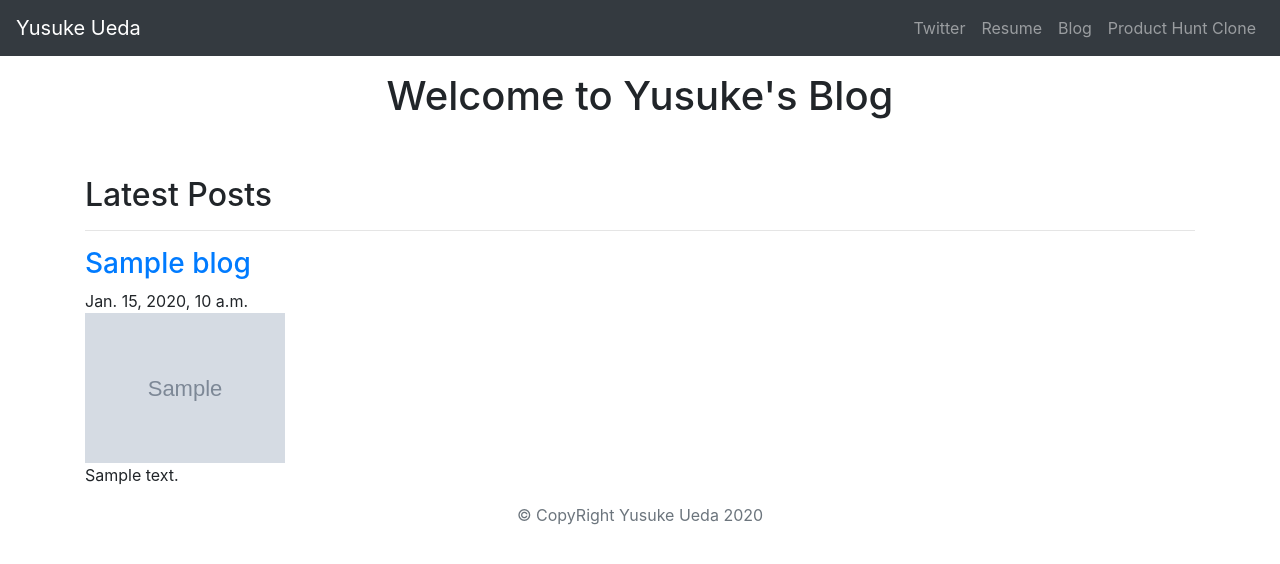
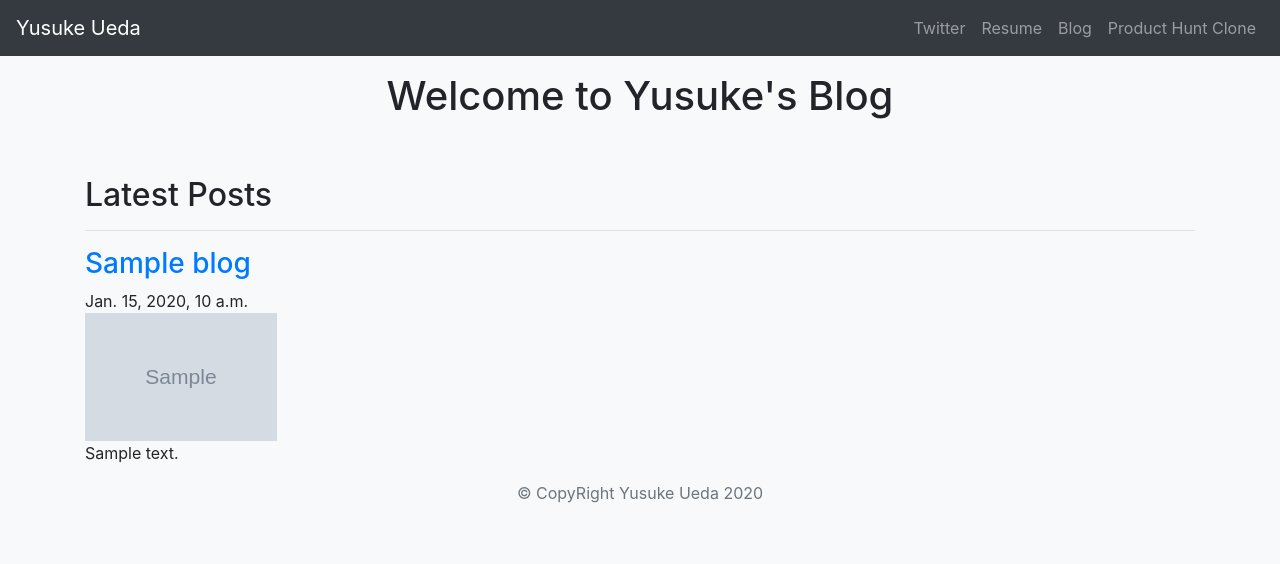
Before and after one commit to yusuke1526/portfolio-project, a Django app: template blog/templates/blog/allblogs.html in a window 1280 px wide. Shown: the top 564 px of the page. Run offline with Django 3.2, Linux system fonts and the light colour scheme; the template is opened without the code that fills it: most values are stand-ins (such as "Sample title", 1, 10 or a date in 2020); grey boxes marked "Sample" are stand-in pictures; data that the repository does not hold is empty; some libraries are stand-ins or nearby versions.

Commit message:
adjusted some design

```diff
--- a/blog/templates/blog/allblogs.html
+++ b/blog/templates/blog/allblogs.html
@@ -14,7 +14,7 @@
             <a href="{% url 'detail' blog.id %}"><h3>{{blog.title}}</h3></a>
             <time>{{blog.pub_date_pretty}}</time>
             <br />
-            <img class="img-fluid" src="{{blog.image.url}}" height=200 width=200/>
+            <img class="img-fluid img-fit-blog" src="{{blog.image.url}}"/>
             <br />
             <p>{{blog.summary}}</p>
         </div>
--- a/jobs/templates/jobs/home.html
+++ b/jobs/templates/jobs/home.html
@@ -16,9 +16,8 @@
     </div>
   </section>
 
-  <div class="album py-5 bg-light">
+  <div class="album py-5">
     <div class="container">
-
       <div class="row">
 
         {% for job in jobs.all %}
--- a/portfolio/static/custom.css
+++ b/portfolio/static/custom.css
@@ -1,5 +1,13 @@
+
+
 .img-fit {
     width: 100%;
     height: 12rem;
     object-fit: cover;
 }
+
+.img-fit-blog {
+    width: 12rem;
+    height: 8rem;
+    object-fit: cover;
+}
--- a/portfolio/templates/base.html
+++ b/portfolio/templates/base.html
@@ -15,7 +15,7 @@
     </style>
   </head>
 
-  <body>
+  <body class="bg-light">
     <header>
         <nav class="navbar navbar-expand-lg navbar-dark bg-dark">
             <a class="navbar-brand" href="{% url 'home' %}">Yusuke Ueda</a>
```
